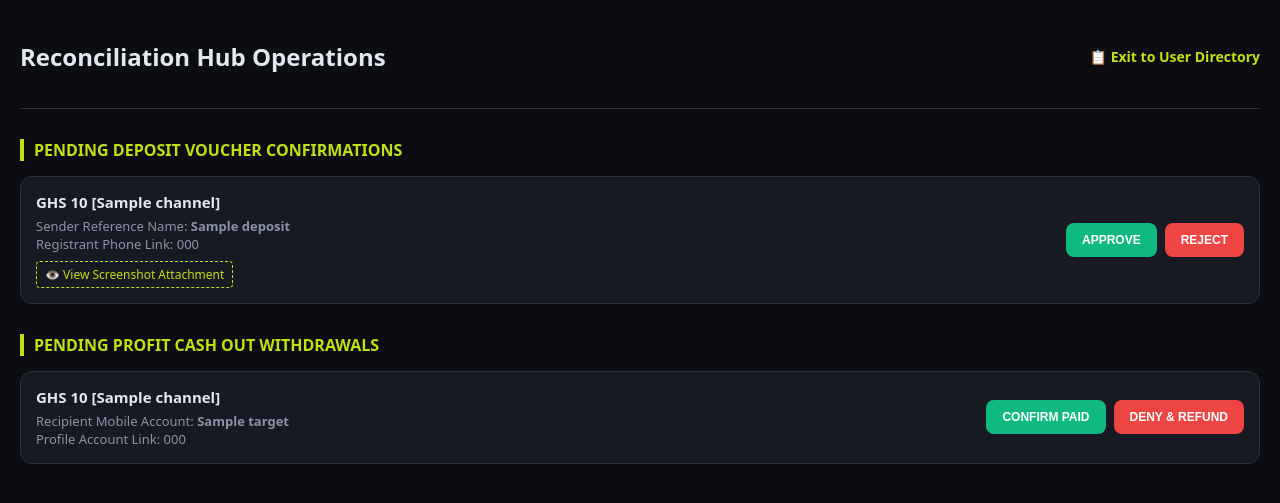
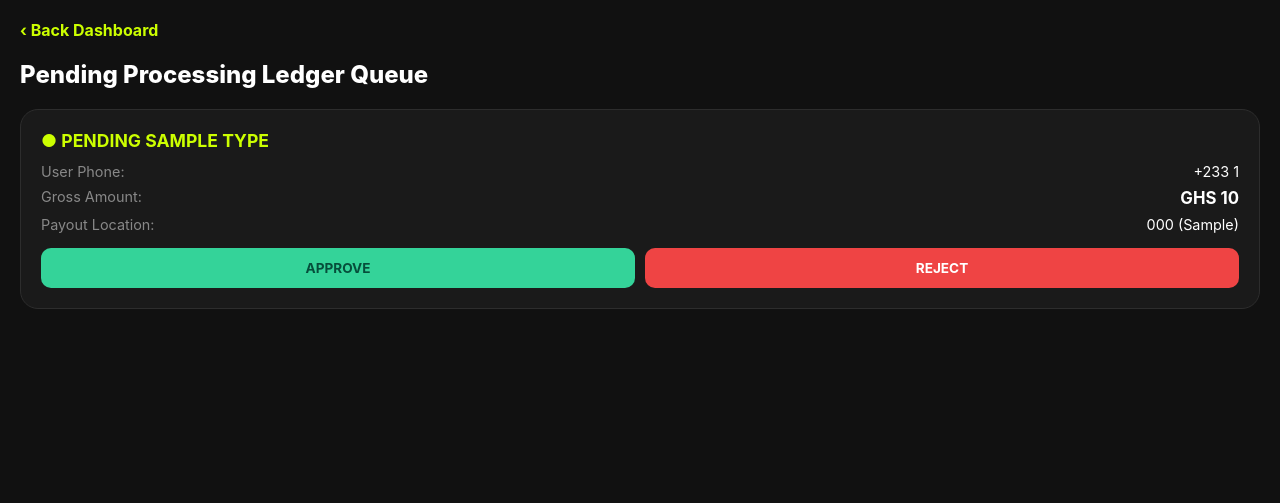
Before and after one commit to williamsdarkwa4-star/creston-app, a Flask app: template templates/admin_approvals.html in a window 1280 px wide. Shown: the top 503 px of the page. Run offline with Flask 3, Linux system fonts and the light colour scheme; the template is opened without the code that fills it: most values are stand-ins (such as "Sample title", 1, 10 or a date in 2020).

Commit message:
Update title and styles in admin approvals template

```diff
--- a/templates/admin_approvals.html
+++ b/templates/admin_approvals.html
@@ -3,72 +3,43 @@
 <head>
     <meta charset="UTF-8">
     <meta name="viewport" content="width=device-width, initial-scale=1.0">
-    <title>Creston | Authorization Queue</title>
+    <title>Admin - Ledger Approvals</title>
     <style>
-        body { background-color: #0c0d12; color: #e2e8f0; font-family: system-ui, sans-serif; margin: 0; padding: 20px; }
-        .nav { display: flex; justify-content: space-between; align-items: center; border-bottom: 1px solid #2d3142; padding-bottom: 15px; margin-bottom: 25px; }
-        .nav a { color: #c4df10; text-decoration: none; font-size: 14px; font-weight: bold; }
-        .title { font-size: 16px; font-weight: bold; text-transform: uppercase; color: #c4df10; margin: 30px 0 15px 0; border-left: 4px solid #c4df10; padding-left: 10px; }
-        .tx-box { background-color: #171923; border: 1px solid #2d3142; border-radius: 12px; padding: 15px; display: flex; justify-content: space-between; align-items: center; margin-bottom: 15px; }
-        .meta h4 { margin: 0 0 5px 0; font-size: 15px; }
-        .meta p { margin: 0; font-size: 13px; color: #8a94a6; }
-        .v-link { display: inline-block; margin-top: 8px; color: #c4df10; font-size: 12px; text-decoration: none; border: 1px dashed #c4df10; padding: 4px 8px; border-radius: 4px; }
-        .actions { display: flex; gap: 8px; }
-        .action-btn { padding: 10px 16px; border-radius: 8px; font-size: 12px; font-weight: bold; border: none; cursor: pointer; text-transform: uppercase; color: white; }
-        .approve { background-color: #10b981; }
-        .reject { background-color: #ef4444; }
-        .none { text-align: center; color: #8a94a6; font-size: 13px; padding: 20px; background-color: #171923; border-radius: 12px; }
+        * { margin:0; padding:0; box-sizing:border-box; font-family:-apple-system,sans-serif; }
+        body { background-color:#111111; color:white; padding:20px; }
+        .card { background:#1a1a1a; border-radius:18px; padding:20px; margin-bottom:16px; border:1px solid #2d2d2d; }
+        .flex-row { display:flex; justify-content:space-between; margin-bottom:8px; font-size:0.9rem; }
+        .action-tray { display:grid; grid-template-columns:1fr 1fr; gap:10px; margin-top:15px; }
+        .btn { border:none; padding:12px; border-radius:10px; font-weight:bold; cursor:pointer; text-transform:uppercase; text-align:center; text-decoration:none; font-size:0.85rem; }
+        .btn-approve { background-color:#34d399; color:#064e3b; }
+        .btn-reject { background-color:#ef4444; color:#ffffff; }
     </style>
 </head>
 <body>
+    <div style="margin-bottom:20px;"><a href="/admin/dashboard" style="color:#ccff00; text-decoration:none; font-weight:bold;">‹ Back Dashboard</a></div>
+    <h2 style="font-weight:800; margin-bottom:20px;">Pending Processing Ledger Queue</h2>
 
-<div class="nav">
-    <h2>Reconciliation Hub Operations</h2>
-    <a href="{{ url_for('admin_dashboard') }}">📋 Exit to User Directory</a>
-</div>
-
-<div class="title">Pending Deposit Voucher Confirmations</div>
-{% if not deposits %} <div class="none">No pending deposit slips currently awaiting verification.</div> {% endif %}
-{% for d in deposits %}
-<div class="tx-box">
-    <div class="meta">
-        <h4>GHS {{ d.amount }} [{{ d.channel }}]</h4>
-        <p>Sender Reference Name: <strong>{{ d.name }}</strong></p>
-        <p>Registrant Phone Link: {{ d.phone }}</p>
-        {% if d.file %}
-            <a href="/static/uploads/vouchers/{{ d.file }}" target="_blank" class="v-link">👁️ View Screenshot Attachment</a>
-        {% endif %}
-    </div>
-    <div class="actions">
-        <form action="{{ url_for('resolve_deposit_tx', tx_id=d.id, decision='approve') }}" method="POST">
-            <button type="submit" class="action-btn approve">Approve</button>
-        </form>
-        <form action="{{ url_for('resolve_deposit_tx', tx_id=d.id, decision='reject') }}" method="POST">
-            <button type="submit" class="action-btn reject">Reject</button>
-        </form>
-    </div>
-</div>
-{% endfor %}
-
-<div class="title">Pending Profit Cash Out Withdrawals</div>
-{% if not withdrawals %} <div class="none">No pending cash out vouchers awaiting payout execution.</div> {% endif %}
-{% for w in withdrawals %}
-<div class="tx-box">
-    <div class="meta">
-        <h4>GHS {{ w.amount }} [{{ w.channel }}]</h4>
-        <p>Recipient Mobile Account: <strong>{{ w.target }}</strong></p>
-        <p>Profile Account Link: {{ w.phone }}</p>
-    </div>
-    <div class="actions">
-        <form action="{{ url_for('resolve_withdraw_tx', tx_id=w.id, decision='approve') }}" method="POST">
-            <button type="submit" class="action-btn approve">Confirm Paid</button>
-        </form>
-        <form action="{{ url_for('resolve_withdraw_tx', tx_id=w.id, decision='reject') }}" method="POST">
-            <button type="submit" class="action-btn reject">Deny & Refund</button>
-        </form>
-    </div>
-</div>
-{% endfor %}
-
+    {% if pending_transactions %}
+        {% for tx in pending_transactions %}
+        <div class="card">
+            <div style="font-weight:bold; font-size:1.1rem; color:#ccff00; margin-bottom:12px; text-transform:uppercase;">● Pending {{ tx.type }}</div>
+            <div class="flex-row"><span style="color:#888;">User Phone:</span><span>+233 {{ tx.phone_number }}</span></div>
+            <div class="flex-row"><span style="color:#888;">Gross Amount:</span><span style="font-weight:bold; font-size:1.05rem;">GHS {{ tx.amount }}</span></div>
+            {% if tx.type == 'deposit' %}
+                <div class="flex-row"><span style="color:#888;">Sender Name:</span><span>{{ tx.meta_sender_name }}</span></div>
+                <div class="flex-row"><span style="color:#888;">Channel Used:</span><span>{{ tx.channel }}</span></div>
+                <div style="margin-top:10px;"><a href="/static/receipts/{{ tx.screenshot_file }}" target="_blank" style="color:#60a5fa; text-decoration:underline; font-size:0.85rem;">View Uploaded Screenshot Receipt ↗</a></div>
+            {% else %}
+                <div class="flex-row"><span style="color:#888;">Payout Location:</span><span>{{ tx.recipient_phone }} ({{ tx.network_provider }})</span></div>
+            {% endif %}
+            <div class="action-tray">
+                <a href="/admin/action_transaction/{{ tx.id }}/approve" class="btn btn-approve">Approve</a>
+                <a href="/admin/action_transaction/{{ tx.id }}/reject" class="btn btn-reject">Reject</a>
+            </div>
+        </div>
+        {% endfor %}
+    {% else %}
+        <div style="text-align:center; color:#444; margin-top:60px; font-weight:bold;">All processing clear. No pending actions.</div>
+    {% endif %}
 </body>
 </html>
```
